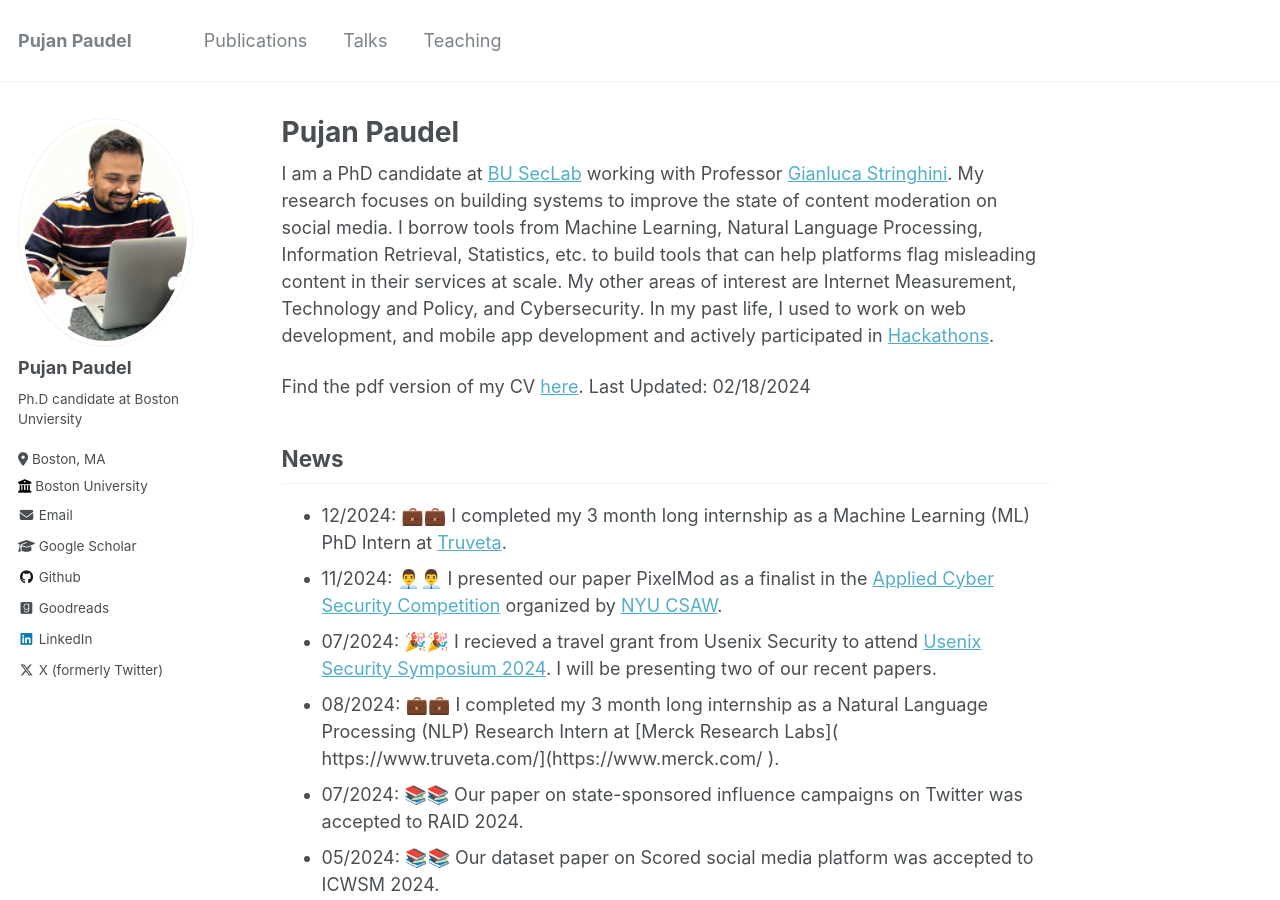
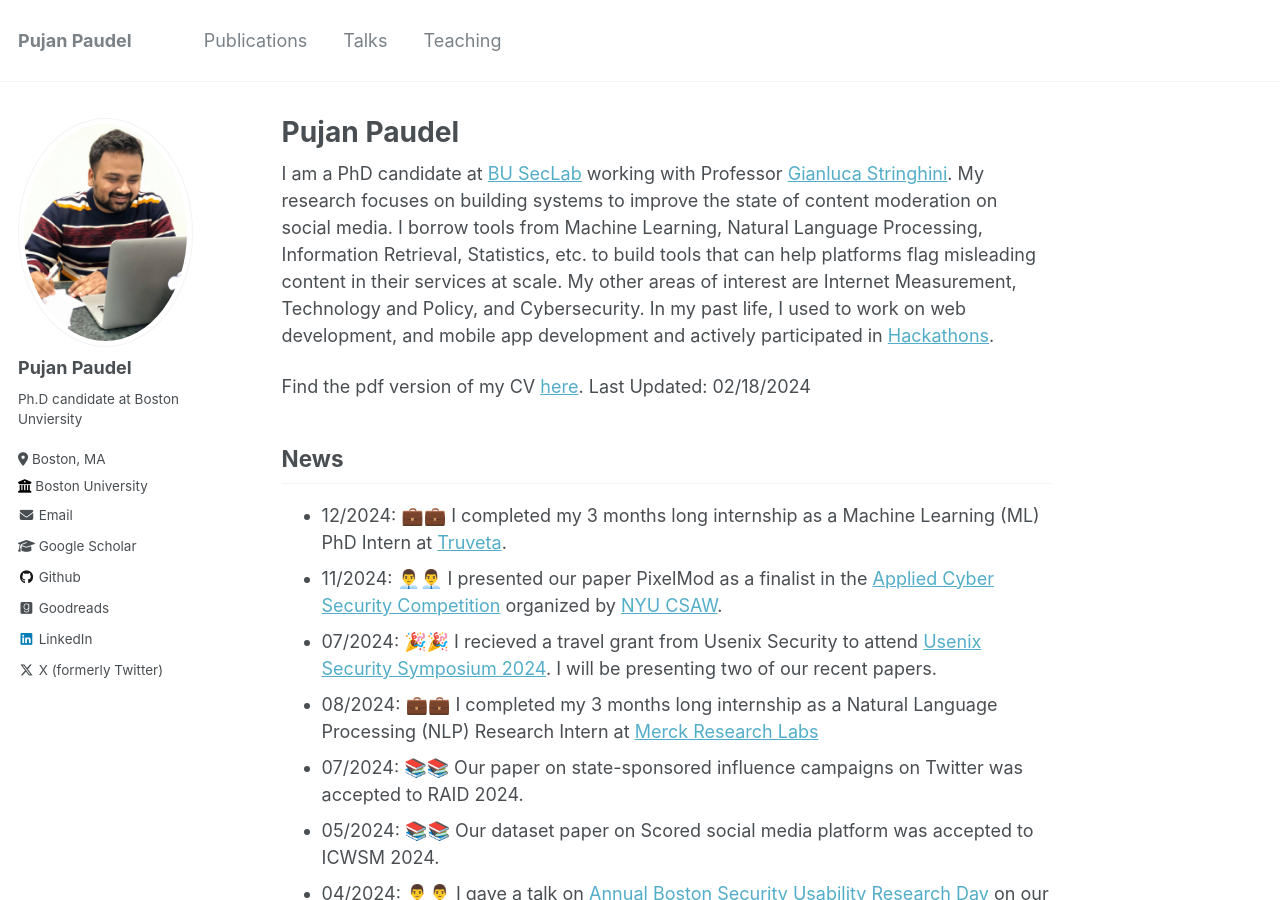
Before and after one commit to codepujan/codepujan.github.io, a Jekyll site: the page built from _pages/about.md, in a window 1280 px wide and 900 px high. Built offline with Jekyll 4.4.1, drawn with Linux system fonts in a browser that asks for light colours.

Commit message:
Update about.md

```diff
--- a/_pages/about.md
+++ b/_pages/about.md
@@ -13,10 +13,10 @@ Find the pdf version of my CV <a href="files/pujan_cv_updated.pdf" target="_blan
 
 News
 ------
-* 12/2024: 💼💼 I completed my 3 month long internship as a Machine Learning (ML) PhD Intern at [Truveta](https://www.truveta.com/).
+* 12/2024: 💼💼 I completed my 3 months long internship as a Machine Learning (ML) PhD Intern at [Truveta](https://www.truveta.com/).
 * 11/2024: 👨‍💼👨‍💼 I presented our paper PixelMod as a finalist in the [Applied Cyber Security Competition](https://www.csaw.io/research) organized by [NYU CSAW](https://www.csaw.io/).
 * 07/2024: 🎉🎉 I recieved a travel grant from Usenix Security to attend [Usenix Security Symposium 2024](https://www.usenix.org/conference/usenixsecurity24). I will be presenting two of our recent papers.
-* 08/2024: 💼💼 I completed my 3 month long internship as a Natural Language Processing (NLP) Research Intern at [Merck Research Labs]( https://www.truveta.com/](https://www.merck.com/ ).
+* 08/2024: 💼💼 I completed my 3 months long internship as a Natural Language Processing (NLP) Research Intern at [Merck Research Labs](https://www.truveta.com/)
 * 07/2024: 📚📚 Our paper on state-sponsored influence campaigns on Twitter was accepted to RAID 2024.
 * 05/2024: 📚📚 Our dataset paper on Scored social media platform was accepted to ICWSM 2024.
 * 04/2024: 👨‍💼👨‍💼 I gave a talk on [Annual Boston Security Usability Research Day](https://absurd.cs.tufts.edu/) on our ongoing work on Improving Soft Moderation Interventions on Social Media Platforms.
```
